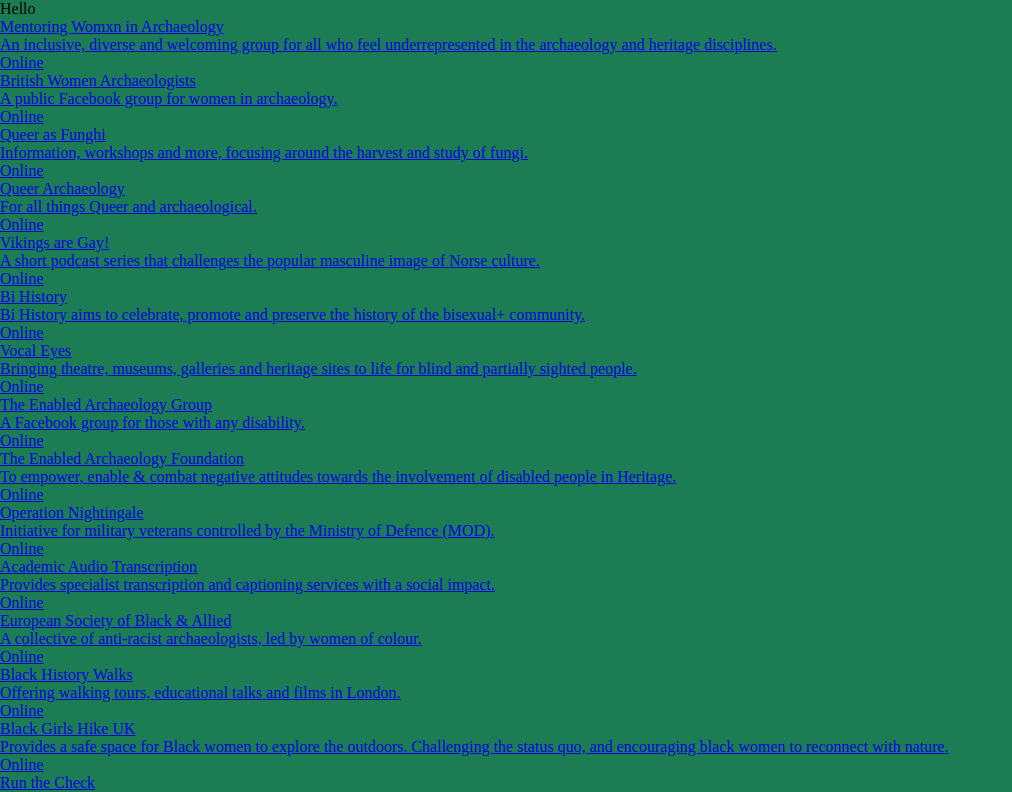
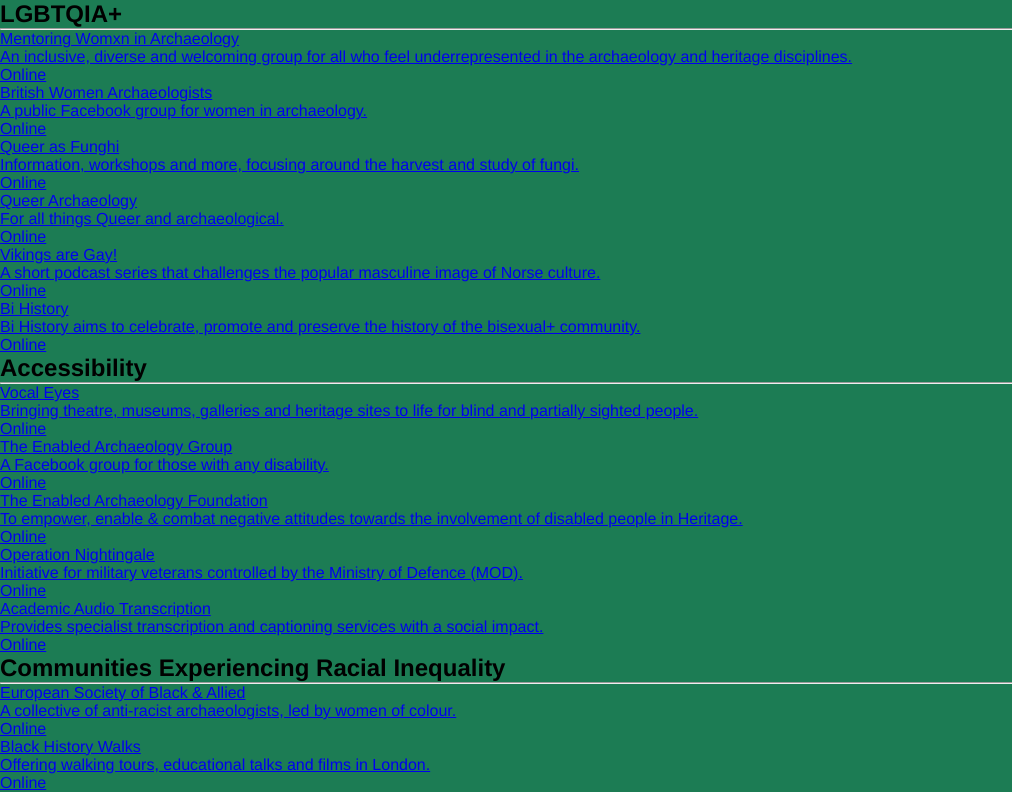
Before and after one commit to kianeblackman/ROAM_website, a React (Vite) app: page /resources in a window 1280 px wide. Shown: the top 792 px of the page, without its empty margins (0-1012 px from the left). Built offline with nearby package versions, Linux system fonts and the light colour scheme.

Commit message:
headers and break lines added to Resources page

```diff
--- a/src/App.jsx
+++ b/src/App.jsx
@@ -13,7 +13,6 @@
 function App() {
   return (
     <div id='app-wrapper'>
-      Hello
       <Routes>
         <Route path='/' element={<Home />} />
         <Route path='/about' element={<About />} />
--- a/src/components/ResourcesCard.jsx
+++ b/src/components/ResourcesCard.jsx
@@ -1,11 +1,11 @@
 export default function ResourcesCard(e) {
     return (
-        <li>
+        <li id="resources-card">
             <a href={e.link} target="_blank" rel="nooperner noreferrer">
-                <div>
-                    <p>{e.title}</p>
-                    <p>{e.description}</p>
-                    <p>{e.location}</p>
+                <div className="resources-content">
+                    <p className="title">{e.title}</p>
+                    <p className="description">{e.description}</p>
+                    <p className="location">{e.location}</p>
                 </div>
             </a>
         </li>
--- a/src/data/mappedResources.js
+++ b/src/data/mappedResources.js
@@ -1,3 +1,6 @@
+//* Description:
+
+// Import Statments
 import ResourcesData from "./ResourcesData.json"
 
 class Resources {
--- a/src/pages/Resources.jsx
+++ b/src/pages/Resources.jsx
@@ -10,6 +10,8 @@
     return (
         <div id='resources-wrapper'>
             <div>
+                <h2>LGBTQIA+</h2>
+                <hr />
                 <ul>
                     {lgbtqResources.map((e, index) => (
                         <ResourcesCard key={index} title={e.title} description={e.description} location={e.location} link={e.link} />
@@ -17,6 +19,8 @@
                 </ul>
             </div>
             <div>
+                <h2>Accessibility</h2>
+                <hr />
                 <ul>
                     {accessibilityResources.map((e, index) => (
                         <ResourcesCard key={index} title={e.title} description={e.description} location={e.location} link={e.link} />
@@ -24,6 +28,8 @@
                 </ul>
             </div>
             <div>
+                <h2>Communities Experiencing Racial Inequality</h2>
+                <hr />
                 <ul>
                     {racialInequalityResources.map((e, index) => (
                         <ResourcesCard key={index} title={e.title} description={e.description} location={e.location} link={e.link} />
--- a/src/scss/app.css
+++ b/src/scss/app.css
@@ -1 +1 @@
-.app-wrapper{background-color:#000}*{margin:0;padding:0;box-sizing:border-box}html{background-color:#1c7c54}body{max-width:1920px}body{font-family:"../../assets/font/bog-neue.otf"}/*# sourceMappingURL=app.css.map */
+.app-wrapper{background-color:#000}*{margin:0;padding:0;box-sizing:border-box}html{background-color:#1c7c54}body{max-width:1920px}html{font-family:Helvetica,sans-serif}/*# sourceMappingURL=app.css.map */
--- a/src/scss/core/_typography.scss
+++ b/src/scss/core/_typography.scss
@@ -3,6 +3,6 @@
 $serif: Georgia, serif;
 $custome-font: '../../assets/font/bog-neue.otf';
 
-body {
-  font-family: $custome-font;
+html {
+  font-family: $sans-serif;
 }
```
Also changed, not shown: 1 other file (tests, documents, lock files or other folders).
